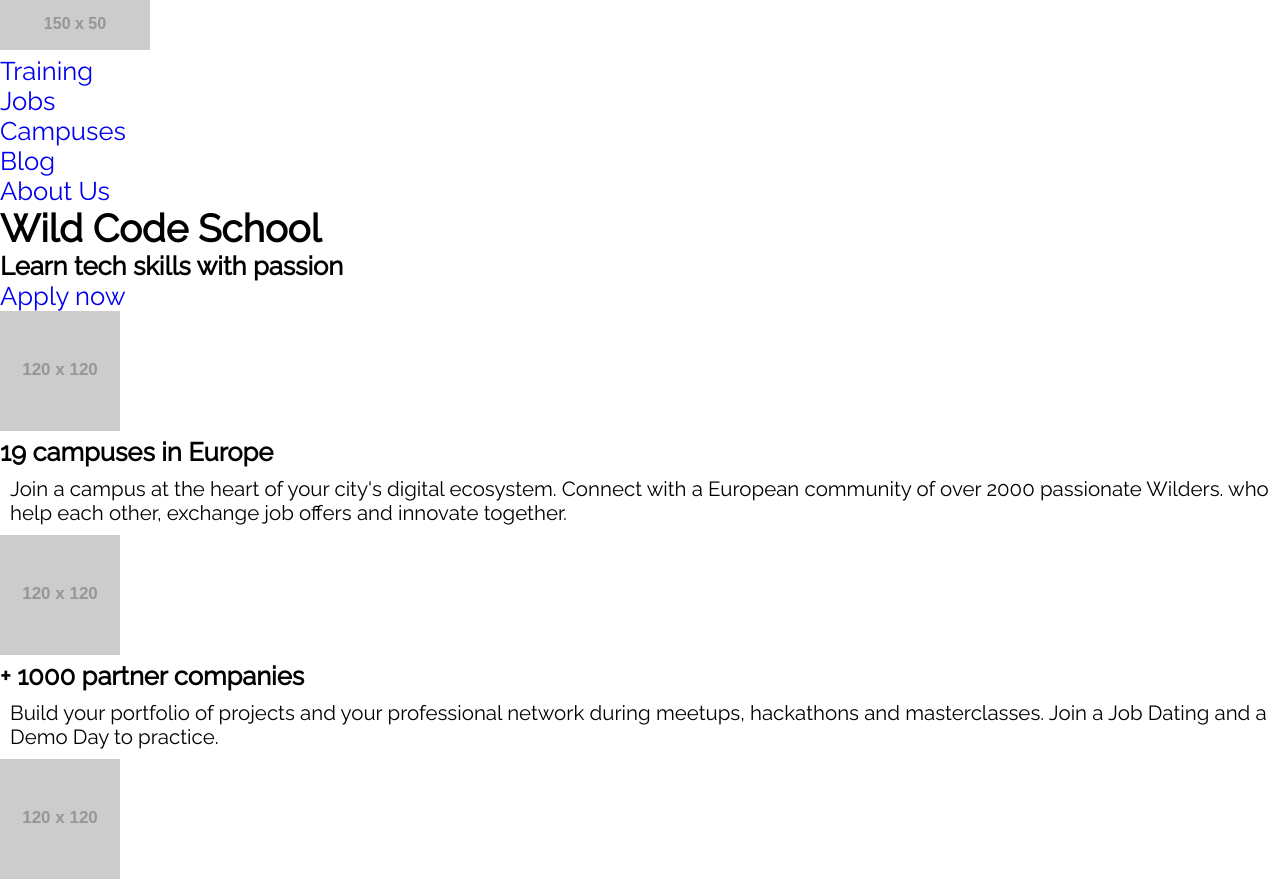
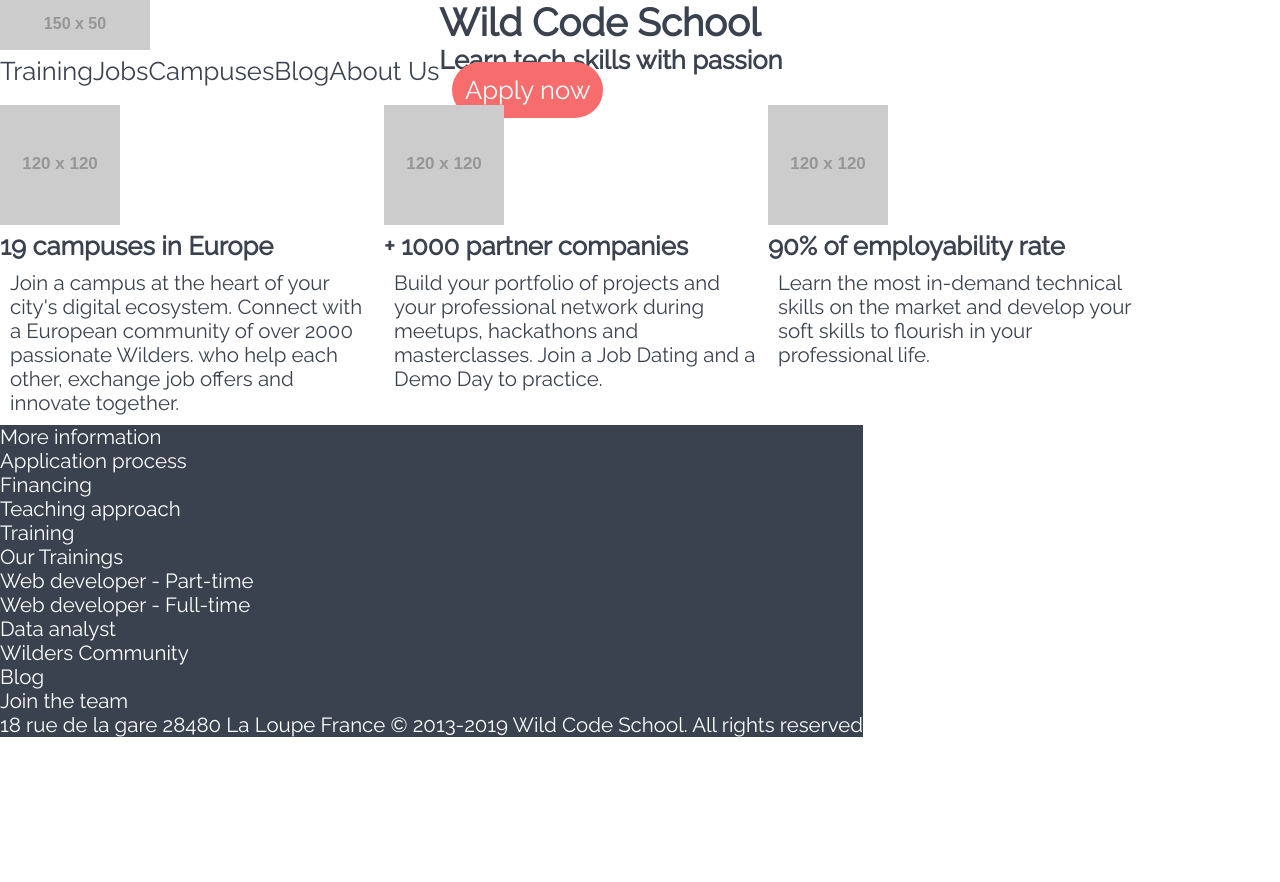
Before and after one commit to hubergerard/java_checkpoint1, a plain HTML site: page web/index.html in a window 1280 px wide. Shown: the top 882 px of the page. After the commit the page ends 800 px from the top, so only its background shows below. Drawn offline with Linux system fonts and the light colour scheme; placeholder pictures from the web are drawn by us.

Commit message:
html/css first version

```diff
--- a/web/index.html
+++ b/web/index.html
@@ -14,7 +14,7 @@
             <img alt="Wild Code School logo" src="https://via.placeholder.com/150x50">
         </a>
         <nav>
-            <ul>
+            <ul class="navigation">
                 <li><a href="#training">Training</a></li>
                 <li><a href="#jobs">Jobs</a></li>
                 <li><a href="#campuses">Campuses</a></li>
@@ -27,9 +27,9 @@
 <section>
     <h1>Wild Code School</h1>
     <h2>Learn tech skills with passion</h2>
-    <a href="#apply-now">Apply now</a>
+    <a class="apply-button" href="#apply-now">Apply now</a>
 </section>
-<section>
+<section class="content">
     <article>
         <img alt="19 campuses in Europe icon" src="https://via.placeholder.com/120x120">
         <h3>19 campuses in Europe</h3>
--- a/web/style.css
+++ b/web/style.css
@@ -25,3 +25,46 @@ footer {
 }
 
 /* Your code here */
+body, a {
+	color: #39424E;
+}
+
+body{
+	display: flex;
+	flex-flow: row wrap;
+}
+
+footer, footer a {
+	color: #ffffff;
+	background-color: #39424E;
+
+}
+
+
+ul.navigation {
+  list-style-type: none;
+  display: flex;
+  	align: right;
+}
+
+@media (min-width: 32em) {
+	/* mehrspaltiges Layout für breitere Viewports */
+
+	article {
+		float: left;
+		width: 15em;
+	}
+}
+
+.apply-button {
+  border-radius: 2.5em;
+  /*top: 0.5em;*/
+  right: 5em;
+  left: 5em;
+  margin: 0.5em;
+  padding: 0.5em;
+  text-align: center;
+  background: #F76C6C;
+  color: #ffffff;
+  /*font-size: 3em;*/
+}
```
